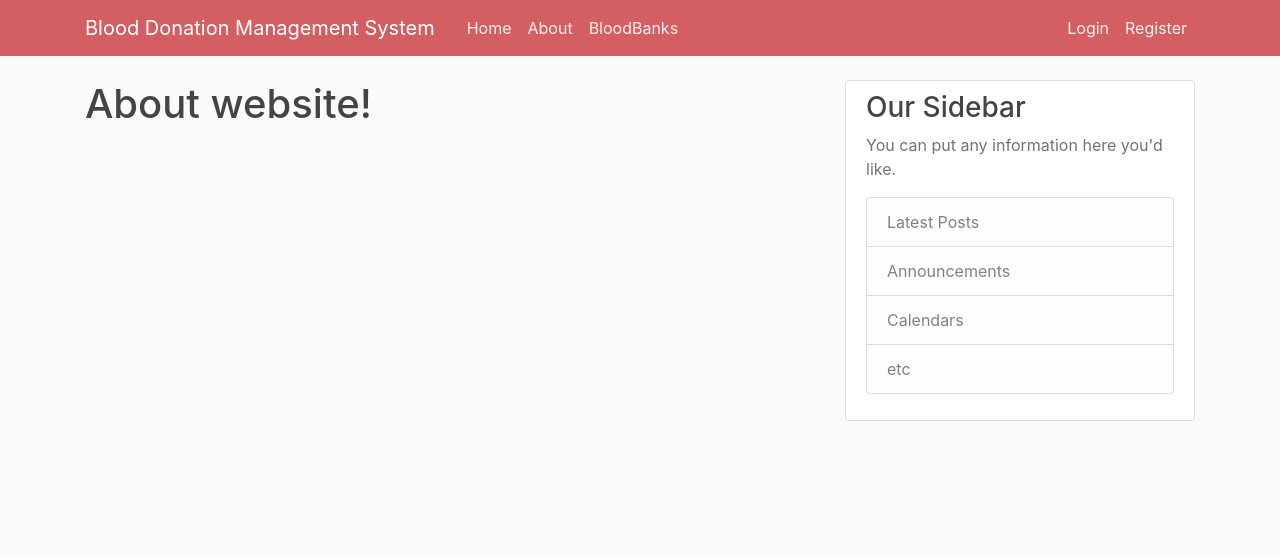
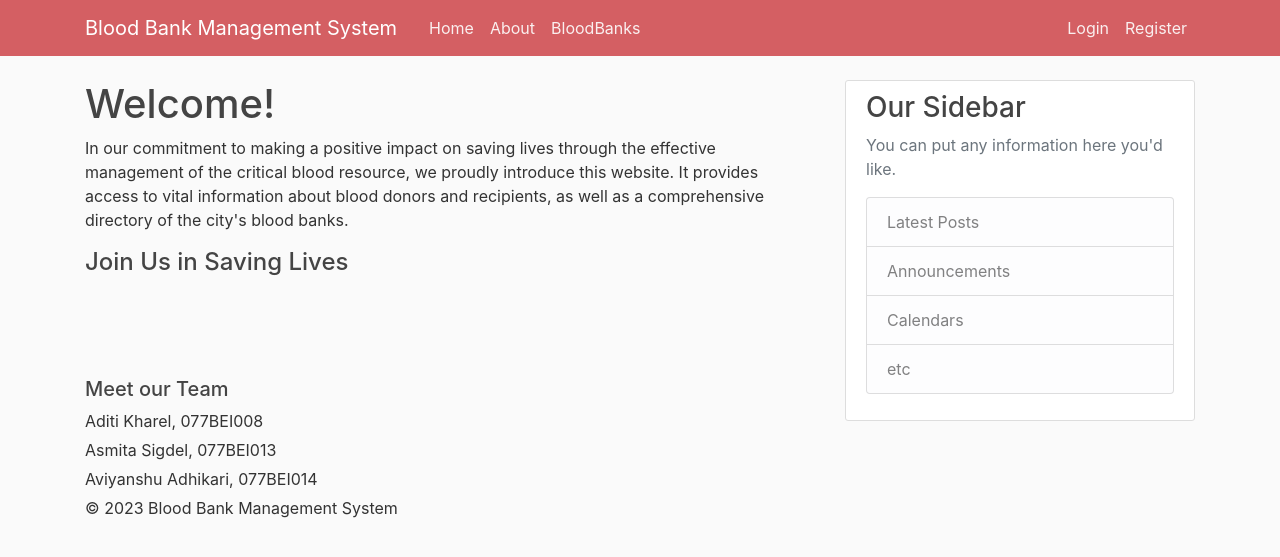
Before and after one commit to SigdelAsmita/blood_bank_management_system, a Django app: page /about/ in a window 1280 px wide. Shown: the top 557 px of the page. Run offline with Django 4.2, Linux system fonts and the light colour scheme; some libraries are stand-ins or nearby versions.

```diff
--- a/Blood_Bank/urls.py
+++ b/Blood_Bank/urls.py
@@ -29,4 +29,4 @@ urlpatterns = [
     path('login/', auth_views.LoginView.as_view(template_name='users/login.html'), name='login'),
     path('logout/', auth_views.LogoutView.as_view(template_name='users/logout.html'), name='logout'),
     path('', include('bank.urls')), #this is to directly load home page when the website is accessed
-]+static(settings.MEDIA_URL, document_root=settings.MEDIA_ROOT)
+] +static(settings.MEDIA_URL, document_root=settings.MEDIA_ROOT)
--- a/bank/templates/bank/about.html
+++ b/bank/templates/bank/about.html
@@ -1,4 +1,26 @@
 {% extends "bank/base.html" %}
 {% block content %}
-    <h1>About website!</h1>
+    <h1>Welcome!</h1>
+    <p>
+        In our commitment to making a positive impact on
+        saving lives through the effective management of
+        the critical blood resource, we proudly introduce
+        this website. It provides access to vital information
+        about blood donors and recipients, as well as a
+        comprehensive directory of the city's blood banks.
+    </p>
+
+    <h4>
+       Join Us in Saving Lives
+    </h4>
+
+    <div style="margin-bottom: 100px;"></div>
+
+    <h5>Meet our Team</h2>
+    <p style="margin-bottom: 5px;">Aditi Kharel, 077BEI008</p>
+    <p style="margin-bottom: 5px;">Asmita Sigdel, 077BEI013</p>
+    <p style="margin-bottom: 5px;">Aviyanshu Adhikari, 077BEI014</p>
+    <footer>
+        <p>&copy; 2023 Blood Bank Management System</p>
+    </footer>
 {% endblock content %}
--- a/bank/templates/bank/base.html
+++ b/bank/templates/bank/base.html
@@ -1,4 +1,5 @@
 {% load static %}
+{% load crispy_forms_tags %}
 <!DOCTYPE html>
 <html>
 <head>
@@ -14,16 +15,16 @@
 
 
     {% if title %}
-        <title>ifelse - {{ title }}</title>
+        <title>System - {{ title }}</title>
     {% else %}
-        <title>else condition</title>
+        <title>Blood Bank Management System</title>
     {% endif %}
 </head>
 <body>
     <header class="site-header">
         <nav class="navbar navbar-expand-md navbar-dark bg-steel fixed-top">
           <div class="container">
-            <a class="navbar-brand mr-4" href="{% url 'bank-home' %}">Blood Donation Management System</a>
+            <a class="navbar-brand mr-4" href="{% url 'bank-home' %}">Blood Bank Management System</a>
             <button class="navbar-toggler" type="button" data-toggle="collapse" data-target="#navbarToggle" aria-controls="navbarToggle" aria-expanded="false" aria-label="Toggle navigation">
             <span class="navbar-toggler-icon"></span>
             </button>
--- a/bank/templates/bank/bloodbank.html
+++ b/bank/templates/bank/bloodbank.html
@@ -6,7 +6,7 @@
         {% for card in blood_bank %}
         {#  Single Card Template:#}
         <div class="card text-dark border-dark" style="width:18rem; margin:10px;">
-          <img src="/media/{{card.image}}" class="card-img-top" height="150px" width="150px">
+          <img src="/media/" class="card-img-top" height="150px" width="150px">
           <div class="card-body">
             <style>
               .card-title {
--- a/users/templates/users/logout.html
+++ b/users/templates/users/logout.html
@@ -1,4 +1,5 @@
 {% extends "bank/base.html" %}
+{% load crispy_forms_tags %}
 
 {% block content %}
     <h2>You have been logged out</h2>
```
Also changed, not shown: Blood_Bank/settings.py (+25 -14 lines), users/models.py (+4 -3 lines), users/migrations/0002_alter_bloodbank_phone_number_and_more.py (added), users/migrations/0003_alter_person_phone_number.py (added).
